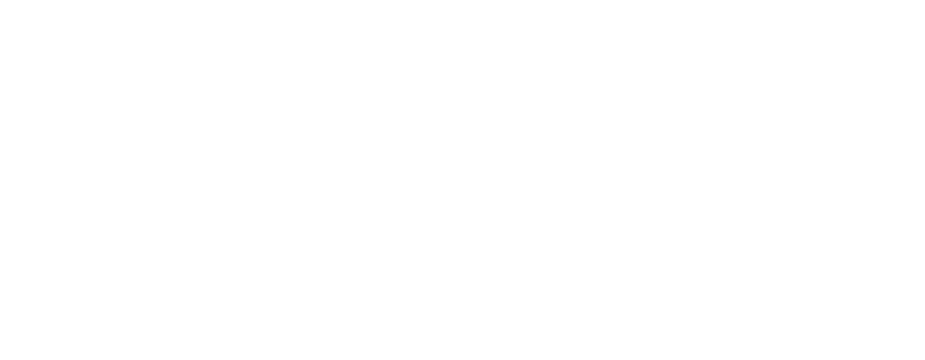
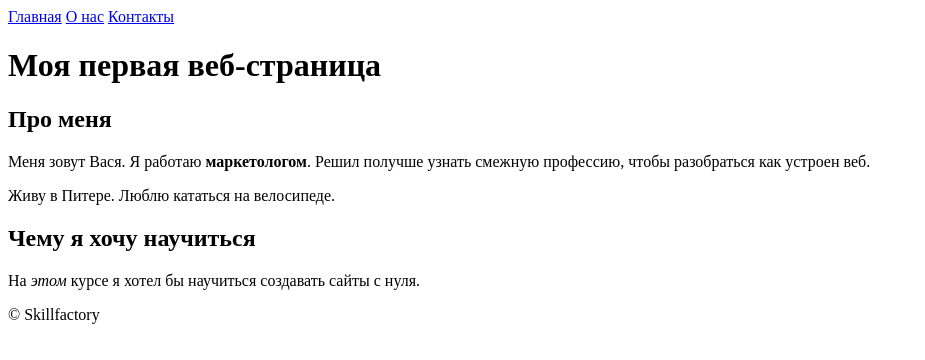
Before and after one commit to Ararat-M/my-first-web-page, a plain HTML site: page pages/index.html in a window 1280 px wide. Shown: the whole page, without its empty margins (0-925 px from the left). Drawn offline with Linux system fonts and the light colour scheme.

Commit message:
update index.html

```diff
--- a/pages/index.html
+++ b/pages/index.html
@@ -4,9 +4,24 @@
     <meta charset="UTF-8">
     <meta http-equiv="X-UA-Compatible" content="IE=edge">
     <meta name="viewport" content="width=device-width, initial-scale=1.0">
-    <title>Document</title>
+    <title>Моя первая веб-страница</title>
 </head>
 <body>
-
+    <header>
+        <a href="#">Главная</a>
+        <a href="/pages/about.html">О нас</a>
+        <a href="pages/contacts.html">Контакты</a>
+    </header>
+    <main>
+        <h1>Моя первая веб-страница</h1>
+        <h2>Про меня</h2>
+        <p>Меня зовут Вася. Я работаю <strong>маркетологом</strong>. Решил получше узнать смежную профессию, чтобы разобраться как устроен веб.</p>
+        <p>Живу в Питере. Люблю кататься на велосипеде.</p>
+        <h2>Чему я хочу научиться</h2>
+        <p>На <em>этом</em> курсе я хотел бы научиться создавать сайты с нуля.</p>
+    </main>
+    <footer>
+        <span>&copy;&nbsp;Skillfactory</span>
+    </footer>
 </body>
 </html>
```
